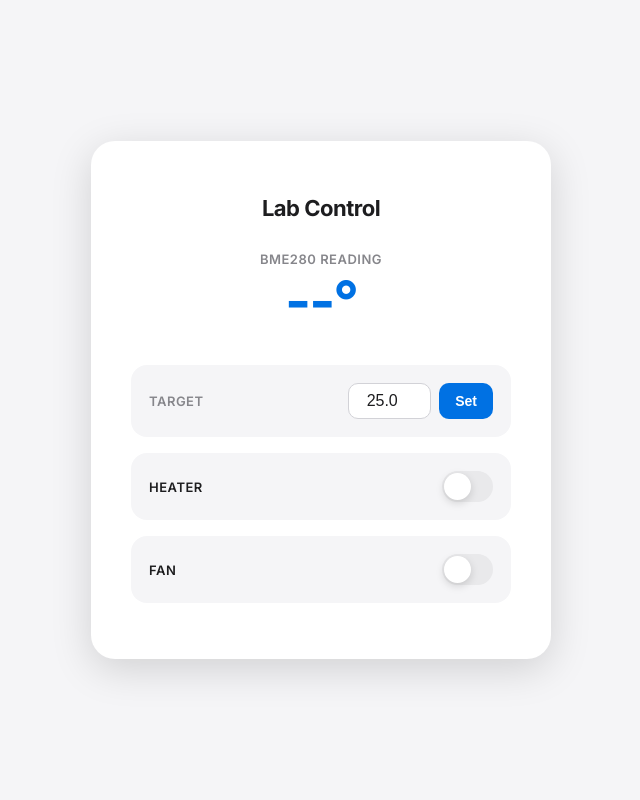
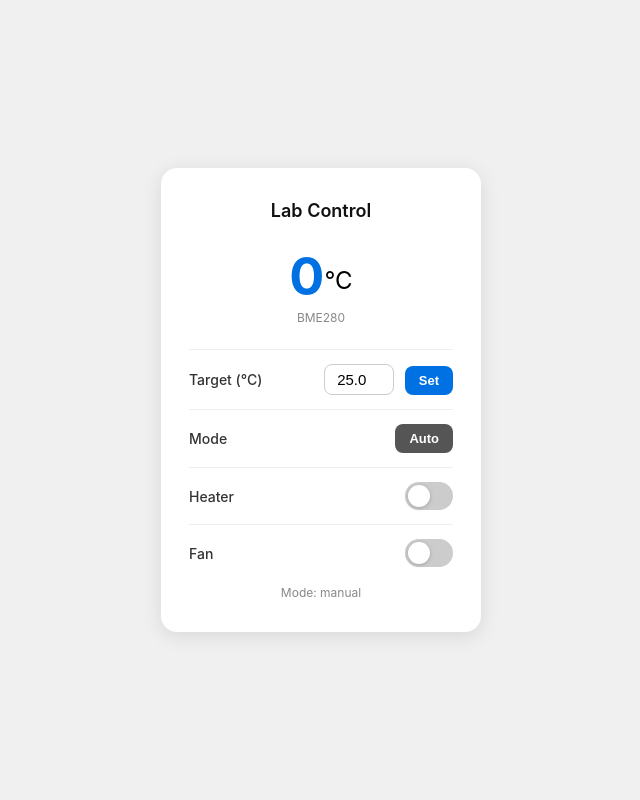
Before and after one commit to vincent331/raspi-smarthome, a Flask app: page / in a window 1280 px wide. Shown: the whole page, without its empty margins (319-959 px from the left). Run offline with Flask 3, Linux system fonts and the light colour scheme.

Commit message:
fixed html

```diff
--- a/code/templates/dashboard.html
+++ b/code/templates/dashboard.html
@@ -3,240 +3,151 @@
 <head>
 <meta charset="UTF-8">
 <meta name="viewport" content="width=device-width, initial-scale=1.0">
-    <title>Experiment Control</title>
-    <link href="https://fonts.googleapis.com/css2?family=Inter:wght@400;500;600;700&display=swap" rel="stylesheet">
+<title>Lab Control</title>
 <style>
-        :root {
-            --bg-color: #F5F5F7;
-            --card-bg: #ffffff;
-            --text-main: #1D1D1F;
-            --text-secondary: #86868B;
-            --accent: #0071E3;
-            --card-inner: #F5F5F7;
-            --input-border: #D2D2D7;
+  * { box-sizing: border-box; margin: 0; padding: 0; }
+  body {
+    font-family: -apple-system, sans-serif;
+    background: #f0f0f0;
+    display: flex; justify-content: center; align-items: center;
+    min-height: 100vh;
   }
-
-        /* Dark Mode Colors */
-        @media (prefers-color-scheme: dark) {
-            :root {
-                --bg-color: #000000;
-                --card-bg: #1C1C1E;
-                --text-main: #F5F5F7;
-                --text-secondary: #A1A1A6;
-                --accent: #0A84FF;
-                --card-inner: #2C2C2E;
-                --input-border: #48484A;
+  .panel {
+    background: white; border-radius: 16px;
+    padding: 32px 28px; width: 320px;
+    box-shadow: 0 4px 20px rgba(0,0,0,0.1);
   }
+  h1 { font-size: 18px; font-weight: 600; margin-bottom: 24px; text-align: center; color: #111; }
+  .temp { text-align: center; margin-bottom: 24px; }
+  .temp span { font-size: 52px; font-weight: 700; color: #0071e3; }
+  .temp small { display: block; font-size: 12px; color: #888; margin-top: 2px; }
+  .row {
+    display: flex; justify-content: space-between; align-items: center;
+    padding: 14px 0; border-top: 1px solid #eee;
   }
-
-        body {
-            font-family: 'Inter', -apple-system, sans-serif;
-            background-color: var(--bg-color);
-            color: var(--text-main);
-            display: flex;
-            justify-content: center;
-            align-items: center;
-            min-height: 100vh;
-            margin: 0;
-            transition: background-color 0.3s ease;
+  .row label { font-size: 14px; color: #333; font-weight: 500; }
+  .row input[type=number] {
+    width: 70px; padding: 6px 8px; border: 1px solid #ccc;
+    border-radius: 8px; font-size: 15px; text-align: center;
   }
-
-        .container {
-            background-color: var(--card-bg);
-            border-radius: 24px;
-            box-shadow: 0 10px 40px rgba(0,0,0,0.15);
-            padding: 40px;
-            width: 100%;
-            max-width: 380px;
-            transition: background-color 0.3s ease;
+  .row button {
+    background: #0071e3; color: white; border: none;
+    border-radius: 8px; padding: 7px 14px; font-size: 13px;
+    font-weight: 600; cursor: pointer; margin-left: 6px;
   }
-
-        h1 {
-            font-size: 22px;
-            font-weight: 700;
-            text-align: center;
-            margin-bottom: 30px;
-            letter-spacing: -0.5px;
+  /* toggle */
+  .switch { position: relative; display: inline-block; width: 48px; height: 28px; }
+  .switch input { opacity: 0; width: 0; height: 0; }
+  .slider {
+    position: absolute; inset: 0; background: #ccc;
+    border-radius: 28px; cursor: pointer; transition: .25s;
   }
-
-        .card {
-            background-color: var(--card-inner);
-            border-radius: 16px;
-            padding: 18px;
-            margin-bottom: 16px;
-            display: flex;
-            justify-content: space-between;
-            align-items: center;
+  .slider:before {
+    content: ""; position: absolute;
+    width: 22px; height: 22px; left: 3px; bottom: 3px;
+    background: white; border-radius: 50%;
+    box-shadow: 0 1px 4px rgba(0,0,0,0.2); transition: .25s;
   }
-
-        .temp-display {
-            text-align: center;
-            margin-bottom: 30px;
-        }
-
-        .temp-value {
-            font-size: 56px;
-            font-weight: 700;
-            color: var(--accent);
-            letter-spacing: -2px;
-        }
-
-        .label {
-            font-size: 13px;
-            font-weight: 600;
-            color: var(--text-secondary);
-            text-transform: uppercase;
-            letter-spacing: 0.5px;
-        }
-
-        /* Input & Button */
-        .target-container {
-            display: flex;
-            gap: 8px;
-        }
-
-        input[type="number"] {
-            background-color: var(--card-bg);
-            color: var(--text-main);
-            border: 1px solid var(--input-border);
-            border-radius: 10px;
-            padding: 8px;
-            font-size: 16px;
-            width: 65px;
-            text-align: center;
-            outline: none;
-        }
-
-        button {
-            background-color: var(--accent);
-            color: white;
-            border: none;
-            border-radius: 10px;
-            padding: 10px 16px;
-            font-size: 14px;
-            font-weight: 600;
-            cursor: pointer;
-            transition: opacity 0.2s;
-        }
-
-        button:active {
-            opacity: 0.7;
-        }
-
-        /* iOS Toggle Switch */
-        .switch {
-            position: relative;
-            display: inline-block;
-            width: 51px;
-            height: 31px;
-        }
-
-        .switch input {
-            opacity: 0; width: 0; height: 0;
-        }
-
-        .slider {
-            position: absolute;
-            cursor: pointer;
-            top: 0; left: 0; right: 0; bottom: 0;
-            background-color: #E9E9EB;
-            transition: .3s;
-            border-radius: 31px;
-        }
-
-        @media (prefers-color-scheme: dark) {
-            .slider { background-color: #3A3A3C; }
-        }
-
-        .slider:before {
-            position: absolute;
-            content: "";
-            height: 27px; width: 27px;
-            left: 2px; bottom: 2px;
-            background-color: white;
-            transition: .3s;
-            border-radius: 50%;
-            box-shadow: 0 3px 8px rgba(0,0,0,0.15);
-        }
-
-        input:checked + .slider {
-            background-color: #34C759;
-        }
-
-        input:checked + .slider:before {
-            transform: translateX(20px);
-        }
+  input:checked + .slider { background: #34c759; }
+  input:checked + .slider:before { transform: translateX(20px); }
+  #mode-label { font-size: 12px; color: #888; margin-top: 4px; text-align:center; }
 </style>
 </head>
 <body>
-
-<div class="container">
+<div class="panel">
   <h1>Lab Control</h1>
 
-    <div class="temp-display">
-        <div class="label">BME280 Reading</div>
-        <div class="temp-value"><span id="current-temp">--</span>°</div>
+  <div class="temp">
+    <span id="temp-val">--</span><sup style="font-size:24px">°C</sup>
+    <small>BME280</small>
   </div>
 
-    <div class="card">
-        <span class="label">Target</span>
-        <div class="target-container">
+  <div class="row">
+    <label>Target (°C)</label>
+    <div>
       <input type="number" id="target-input" value="{{ target_temp }}" step="0.5">
       <button onclick="setTarget()">Set</button>
     </div>
   </div>
 
-    <div class="card">
-        <span class="label" style="color: var(--text-main);">Heater</span>
+  <div class="row">
+    <label>Mode</label>
+    <div>
+      <input type="number" style="display:none"><!-- spacer -->
+      <button id="mode-btn" onclick="toggleMode()" style="background:#555">Auto</button>
+    </div>
+  </div>
+
+  <div class="row">
+    <label>Heater</label>
     <label class="switch">
       <input type="checkbox" id="heater-toggle" onchange="toggleDevice('heater', this.checked)">
       <span class="slider"></span>
     </label>
   </div>
 
-    <div class="card">
-        <span class="label" style="color: var(--text-main);">Fan</span>
+  <div class="row">
+    <label>Fan</label>
     <label class="switch">
       <input type="checkbox" id="fan-toggle" onchange="toggleDevice('fan', this.checked)">
       <span class="slider"></span>
     </label>
   </div>
+
+  <div id="mode-label">Mode: manual</div>
 </div>
 
 <script>
-    function updateData() {
-        fetch('/api/temps')
-            .then(response => response.json())
-            .then(data => {
-                document.getElementById('current-temp').innerText = data.temp;
-                const heaterToggle = document.getElementById('heater-toggle');
-                const fanToggle = document.getElementById('fan-toggle');
+  let currentMode = 'manual';
 
-                if(document.activeElement !== heaterToggle) heaterToggle.checked = data.heater === 1;
-                if(document.activeElement !== fanToggle) fanToggle.checked = data.fan === 1;
+  // FIX 1+2: correct endpoint + correct field names
+  function poll() {
+    fetch('/api/state')
+      .then(r => r.json())
+      .then(d => {
+        document.getElementById('temp-val').textContent = d.current_temp;
+        document.getElementById('mode-label').textContent = 'Mode: ' + d.mode;
+        currentMode = d.mode;
+        document.getElementById('mode-btn').textContent = d.mode === 'auto' ? 'Manual' : 'Auto';
+
+        const ht = document.getElementById('heater-toggle');
+        const ft = document.getElementById('fan-toggle');
+        if (document.activeElement !== ht) ht.checked = d.heater_on;
+        if (document.activeElement !== ft) ft.checked = d.fan_on;
+
+        // grey out toggles in auto mode
+        [ht, ft].forEach(el => el.disabled = (d.mode === 'auto'));
       });
   }
 
-    setInterval(updateData, 2000);
-    updateData();
-
-    function toggleDevice(device, isChecked) {
-        fetch('/control_device', {
-            method: 'POST',
-            headers: {'Content-Type': 'application/json'},
-            body: JSON.stringify({ device: device, state: isChecked ? 'on' : 'off' })
-        });
-    }
+  setInterval(poll, 2000);
+  poll();
 
   function setTarget() {
     const val = document.getElementById('target-input').value;
-        fetch('/set_target', {
+    fetch('/api/set_target', {         // FIX 1: was /set_target
       method: 'POST',
       headers: {'Content-Type': 'application/json'},
       body: JSON.stringify({ target: val })
     });
   }
+
+  function toggleDevice(device, checked) {
+    fetch('/api/control_device', {     // FIX 1: was /control_device
+      method: 'POST',
+      headers: {'Content-Type': 'application/json'},
+      body: JSON.stringify({ device, state: checked ? 'on' : 'off' })
+    });
+  }
+
+  function toggleMode() {
+    const next = currentMode === 'manual' ? 'auto' : 'manual';
+    fetch('/api/set_mode', {
+      method: 'POST',
+      headers: {'Content-Type': 'application/json'},
+      body: JSON.stringify({ mode: next })
+    }).then(poll);
+  }
 </script>
-
 </body>
 </html>
```
Lines whose indentation alone changed are shown as unchanged.
